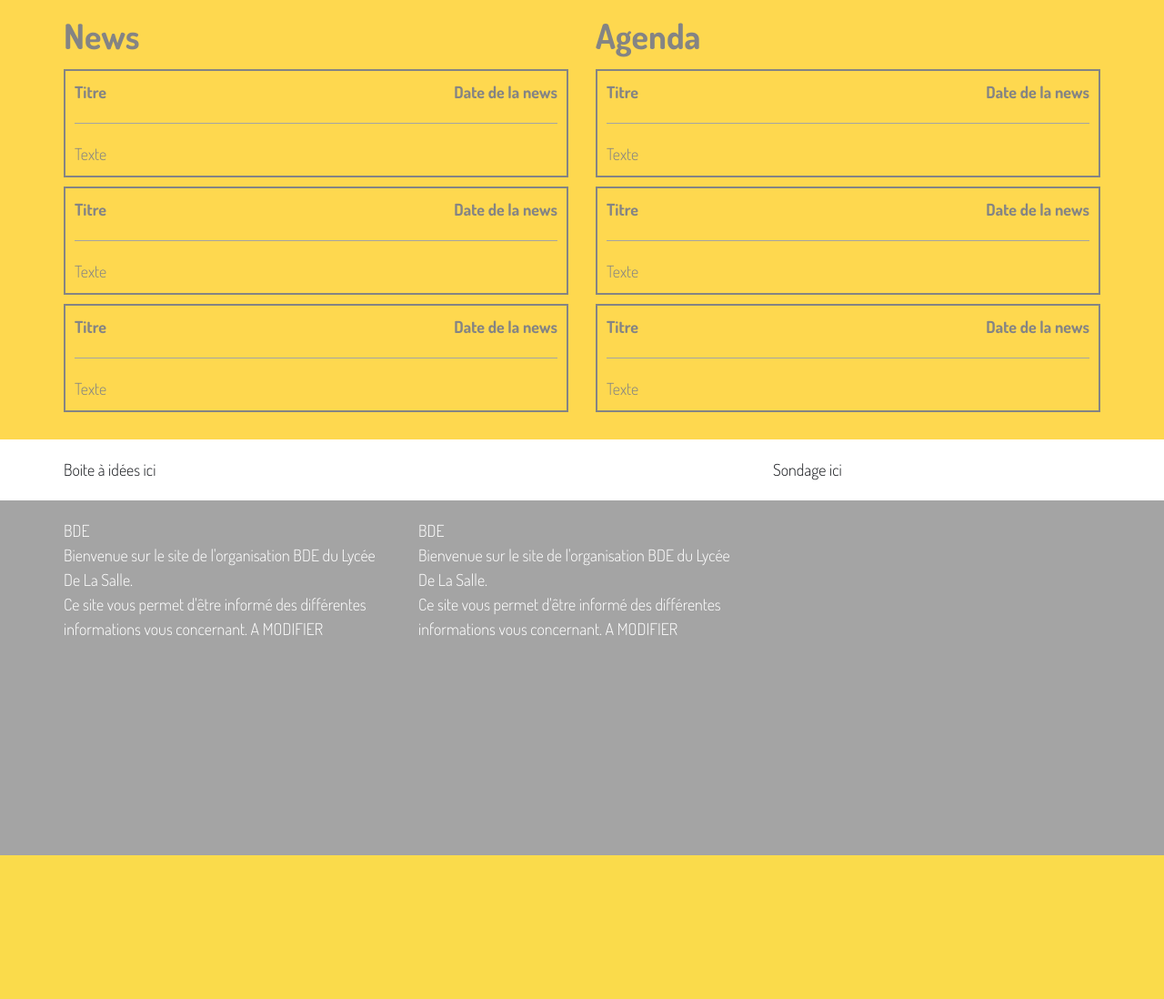
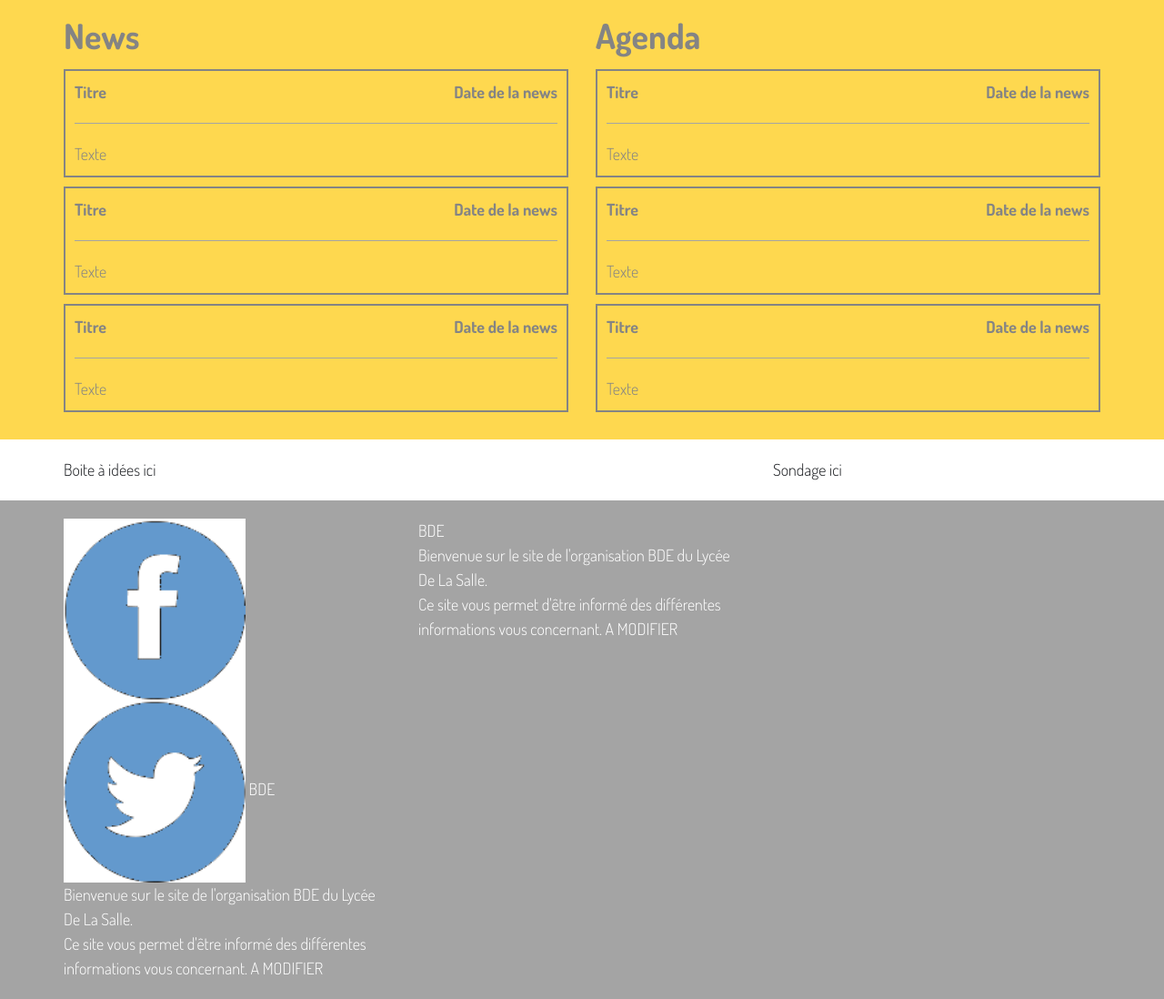
Before and after one commit to delasalle-sio-barbier/bde, a PHP site: page /index.php in a window 1280 px wide. Shown: the part 656-1754 px from the top of the page at 91% size. Before the commit the page ends 1596 px from the top, so only its background shows below. Run offline with PHP 8.4, Linux system fonts and the light colour scheme; some libraries are stand-ins or nearby versions.

Commit message:
page index, ajout fb et tw

```diff
--- a/include/footer.php
+++ b/include/footer.php
@@ -5,6 +5,10 @@
             <div class="row">
                 <div class="col-md-4">
                     <div class="lp-element">
+                        <a href="https://www.facebook.com/bde.lycee.dls/" target="_blank"><img src="/images/fb_icone.png" alt="facebook" width="200" height="200" border="0" /></a>
+                        <a href="https://www.facebook.com/bde.lycee.dls/" target="_blank"><img src="/images/tw_icone.png" alt="twitter" width="200" height="200" border="0" /></a>
+                        <!-- PAS DE PAGE TWITTER -->
+
                         BDE<br>
                         Bienvenue sur le site de l'organisation BDE du Lycée De La Salle.<br>Ce site vous permet d'être informé des différentes informations vous concernant. A MODIFIER
                     </div>
```
Also changed, not shown: style/images/fb_icone.png (added), style/images/tw_icone.png (added).
